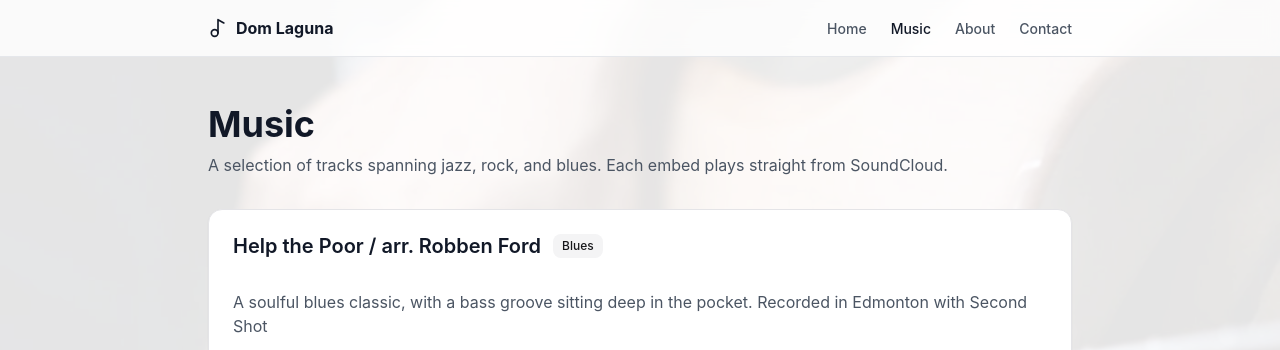
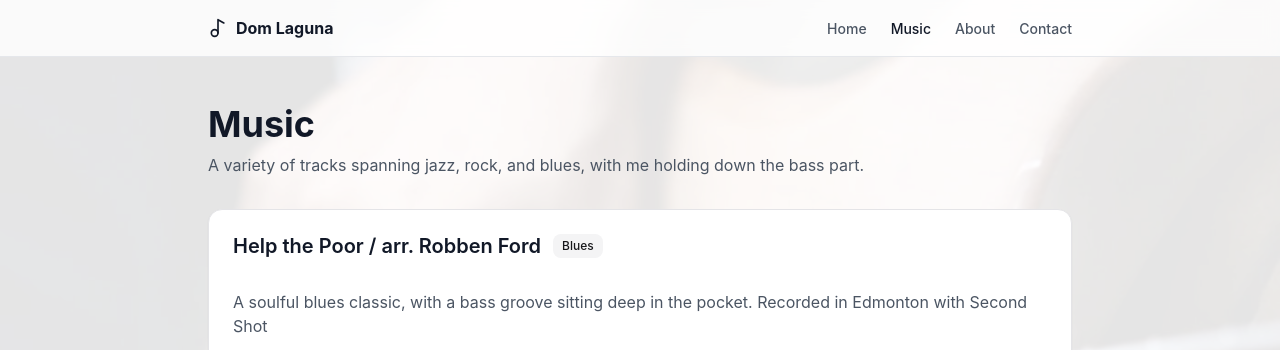
Before and after one commit to wujastyk/domlaguna, a Jekyll site: the page built from music.html, in a window 1280 px wide and 900 px high, cut to the strip 0-350 px from the top of the window. Built offline with Jekyll 4.4.1, drawn with Linux system fonts in a browser that asks for light colours.

Commit message:
Update music.html

```diff
--- a/music.html
+++ b/music.html
@@ -6,8 +6,7 @@ permalink: /music/
 <div class="container page">
   <h1 class="page__title">Music</h1>
   <p class="page__intro">
-    A selection of tracks spanning jazz, rock, and blues. Each embed plays
-    straight from SoundCloud.
+    A variety of tracks spanning jazz, rock, and blues, with me holding down the bass part.
   </p>
 
   <div class="stack">
```
